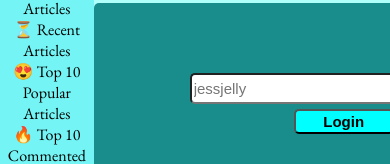
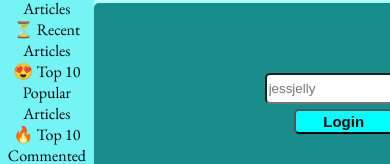
Before and after one commit to mahsa2017/NC-NEWS-MAH, a React (Create React App) app: page /articles/commented in a window 390 px wide. Shown: the part 322-486 px from the top of the page. Built offline with nearby package versions, Linux system fonts and the light colour scheme; no server answers; a web font is replaced by a local one.

Commit message:
article page responsive

```diff
--- a/src/App.css
+++ b/src/App.css
@@ -89,10 +89,6 @@ font-size: large;
 .article-card-container2{
     width:50%;
   }
-  .textInputs{
-    width:50%;
-  }
-
 }
 @media screen and (max-width: 500px) {
   header h1{
@@ -105,9 +101,6 @@ font-size: small;
 .article-card-container2{
     width:30%;
   }
-  .textInputs{
-    width:50%;
-  }
 .sideBarLinks{
   font-size:12px;
   color:black
--- a/src/components/Article.jsx
+++ b/src/components/Article.jsx
@@ -4,7 +4,6 @@ import * as api from '../api';
 import ArticleCard from './ArticleCard'
 import Comments from './Comments';
 import { navigate } from '@reach/router'
-
 
 class Article extends Component {
   state = {
--- a/src/components/Login.jsx
+++ b/src/components/Login.jsx
@@ -14,13 +14,12 @@ class Login extends Component {
     return <div className="main">
         <div id="login">
           <form action="" onSubmit={this.handleSubmit} className="inputButton">
-            <input className="textInputs" placeholder="jessjelly" type="text" name="username" id="username" onChange={this.handleChange} /> <br />
+            <input className="textInputLogin" placeholder="jessjelly" type="text" name="username" id="username" onChange={this.handleChange} /> <br />
             <button type="submit">Login</button>
             {inputEmpty ? <h3 style={{ color: "white" }}>
             <span role="img" aria-label="sheep">⛔</span> Can't login without username!
               </h3> : ""}
             {guest ? <h3 style={{ color: "white" }}>
-                {" "}
             <span role="img" aria-label="sheep">🚫</span> You entered Wrong Username!
               </h3> : ""}
           </form>
```
Also changed, not shown: src/components/Article.css (+0 -32 lines).
